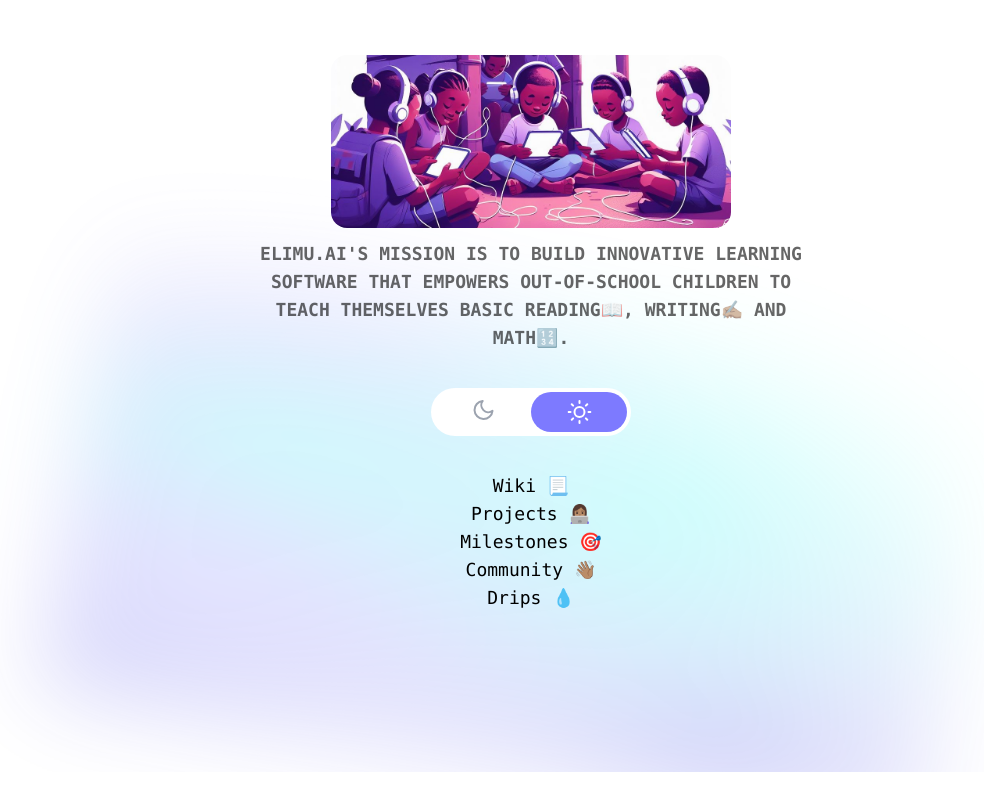
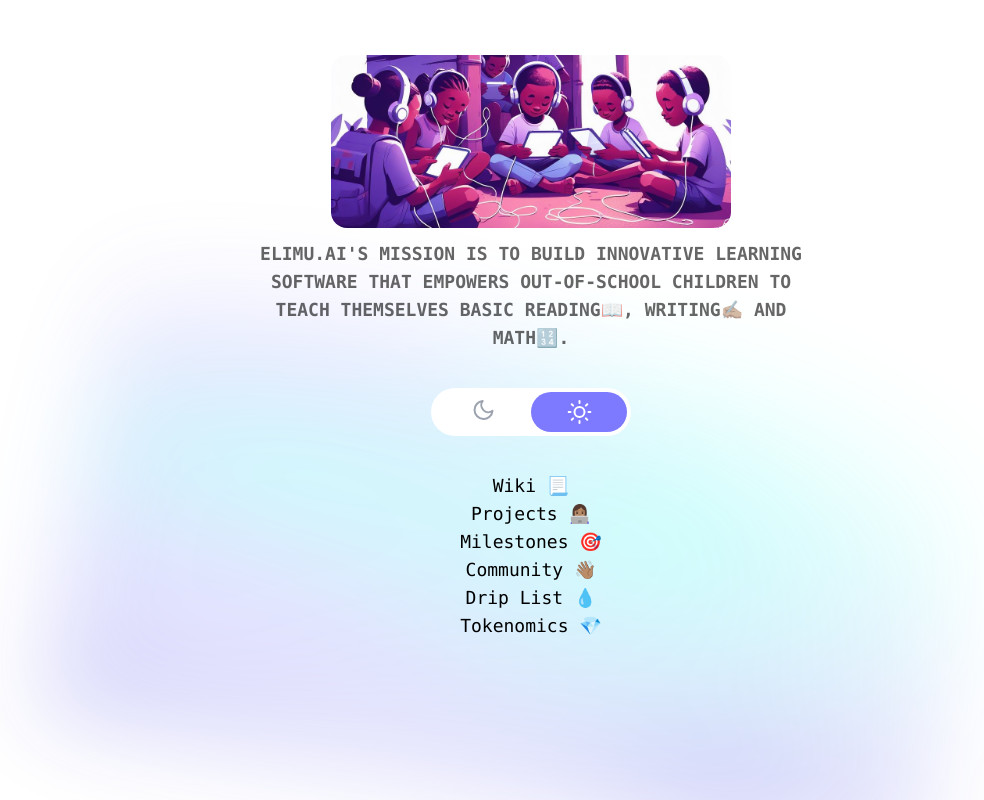
Before and after one commit to elimu-ai/website, a Next.js app: page / in a window 1280 px wide. Shown: the part 808-1608 px from the top of the page, without its empty margins (109-1093 px from the left). Before the commit the page ends 1580 px from the top, so only its background shows below. Built offline with nearby package versions, Linux system fonts and the light colour scheme.

Commit message:
Add link to tokenomics

```diff
--- a/components/Footer.js
+++ b/components/Footer.js
@@ -93,7 +93,8 @@ export default function Footer({ copyrightText }) {
         <Link href='https://github.com/elimu-ai/wiki/projects?query=is%3Aopen'>Projects 👩🏽‍💻</Link><br />
         <Link href='https://github.com/elimu-ai/wiki/milestones'>Milestones 🎯</Link><br />
         <Link href='https://github.com/elimu-ai/wiki#open-source-community'>Community 👋🏽</Link><br />
-        <Link href='https://www.drips.network/app/drip-lists/41305178594442616889778610143373288091511468151140966646158126636698' aria-label='Visit Drips page'>Drips 💧</Link>
+        <Link href='https://www.drips.network/app/drip-lists/41305178594442616889778610143373288091511468151140966646158126636698' aria-label='Visit Drips page'>Drip List 💧</Link><br />
+        <Link href='https://github.com/elimu-ai/web3-wiki/blob/main/TOKENOMICS.md'>Tokenomics 💎</Link>
       </p>
     </footer>
   );
```
